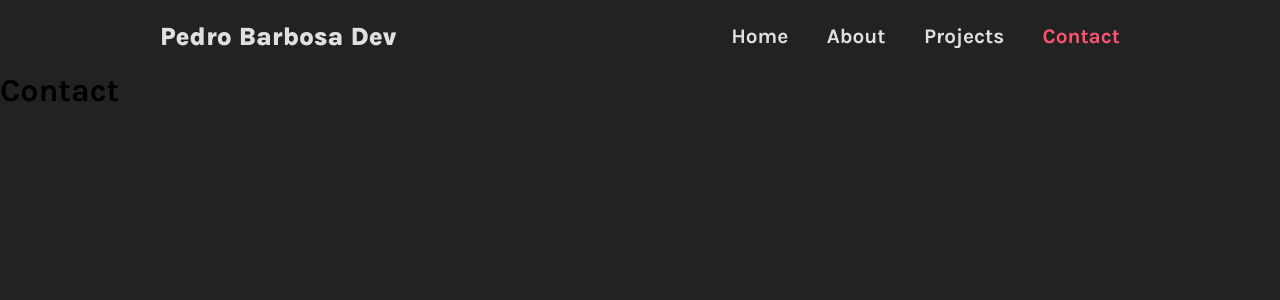
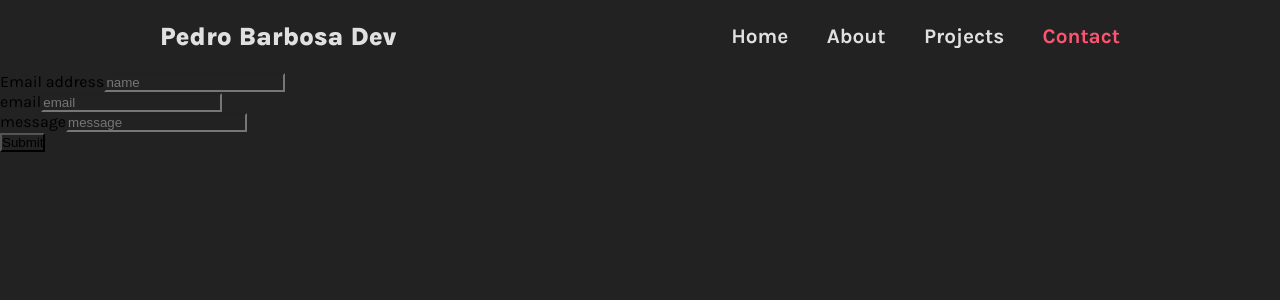
Before and after one commit to pedro-henrique-br/Portfolio, a React (Vite) app: page /contact in a window 1280 px wide. Shown: the top 300 px of the page. Built offline with nearby package versions, Linux system fonts and the light colour scheme.

Commit message:
contact with email: emailJS

```diff
--- a/package.json
+++ b/package.json
@@ -10,7 +10,10 @@
     "preview": "vite preview"
   },
   "dependencies": {
+    "@emailjs/browser": "^4.4.1",
+    "axios": "^1.7.3",
     "bootstrap": "^5.3.3",
+    "emailjs": "^4.0.3",
     "framer-motion": "^11.3.19",
     "react": "^18.3.1",
     "react-bootstrap": "^2.10.4",
--- /dev/null
+++ b/src/components/form/FormEmail.tsx
@@ -0,0 +1,62 @@
+import { FormEvent } from 'react';
+import Button from 'react-bootstrap/Button';
+import Form from 'react-bootstrap/Form';
+import axios from 'axios';
+
+export const FormEmail = () => {
+
+  const sendEmail = (e: FormEvent<HTMLFormElement>) => {
+    e.preventDefault()
+    const data = new FormData(e.currentTarget);
+
+    const form = {
+      name: data.get("name") as string,
+      email: data.get("email") as string,
+      message: data.get("message") as string
+    }
+
+    const fetchEmail = (name: string, email: string , message: string) => {
+      axios.post('https://api.emailjs.com/api/v1.0/email/send', {
+        service_id: "service_rc2n1q9",
+        template_id: "template_9n77wul",
+        user_id: "um2hpzlAB5ja0t25F",
+          template_params: {
+            from_name: name,
+            email: email,
+            message: message
+          }
+      })
+      .then((response) => console.log(response))
+      .catch((error) => console.error(error))
+    }
+
+
+    console.log(form)
+    fetchEmail(form.name, form.email, form.message)
+
+  }
+
+  return (
+
+
+    <Form onSubmit={(e) => sendEmail(e)}>
+    <Form.Group className="mb-3" controlId="formBasicEmail">
+      <Form.Label>Email address</Form.Label>
+      <Form.Control type="text" name='name' placeholder="name" />
+    </Form.Group>
+
+    <Form.Group className="mb-3" controlId="formBasicPassword">
+      <Form.Label>email</Form.Label>
+      <Form.Control type="email" placeholder="email" name='email' />
+    </Form.Group>
+
+    <Form.Group className="mb-3" controlId="formBasicPassword">
+      <Form.Label>message</Form.Label>
+      <Form.Control type="text" placeholder="message" name='message' />
+    </Form.Group>
+    <Button variant="primary" type="submit">
+      Submit
+    </Button>
+    </Form>
+  )
+}
--- a/src/pages/contact/Contact.tsx
+++ b/src/pages/contact/Contact.tsx
@@ -1,12 +1,14 @@
 import { motion } from "framer-motion"
 import { Tabs } from "../../parts/tabs/Tabs"
+import { FormEmail } from "../../components/form/FormEmail"
 
 export default function Contact() {
+
   return (
     <>
     <Tabs />
     <motion.div animate={{ opacity: 1}} initial={{opacity: 0}}>
-    <h1>Contact</h1>
+    <FormEmail />
     </motion.div>
     </>
   )
```
Also changed, not shown: 1 other file (tests, documents, lock files or other folders).
